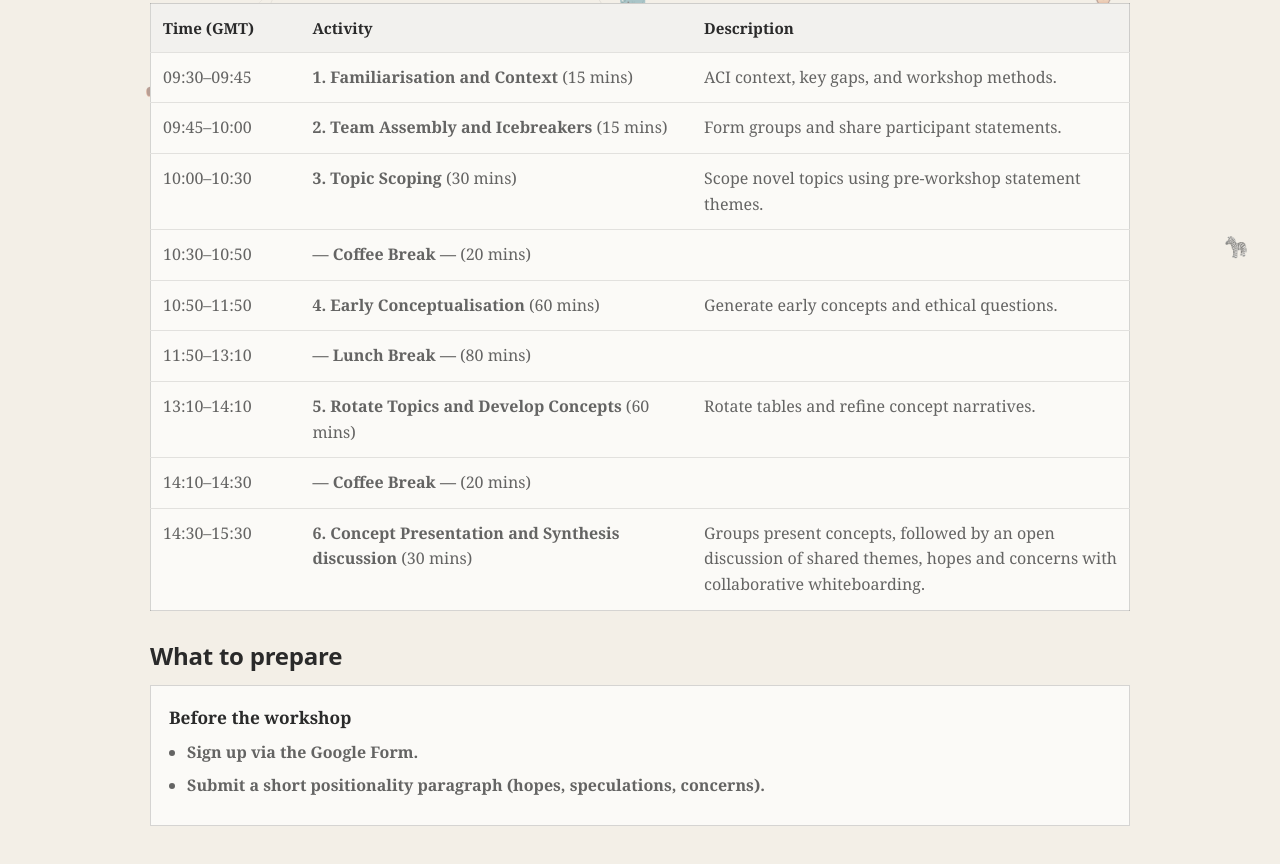
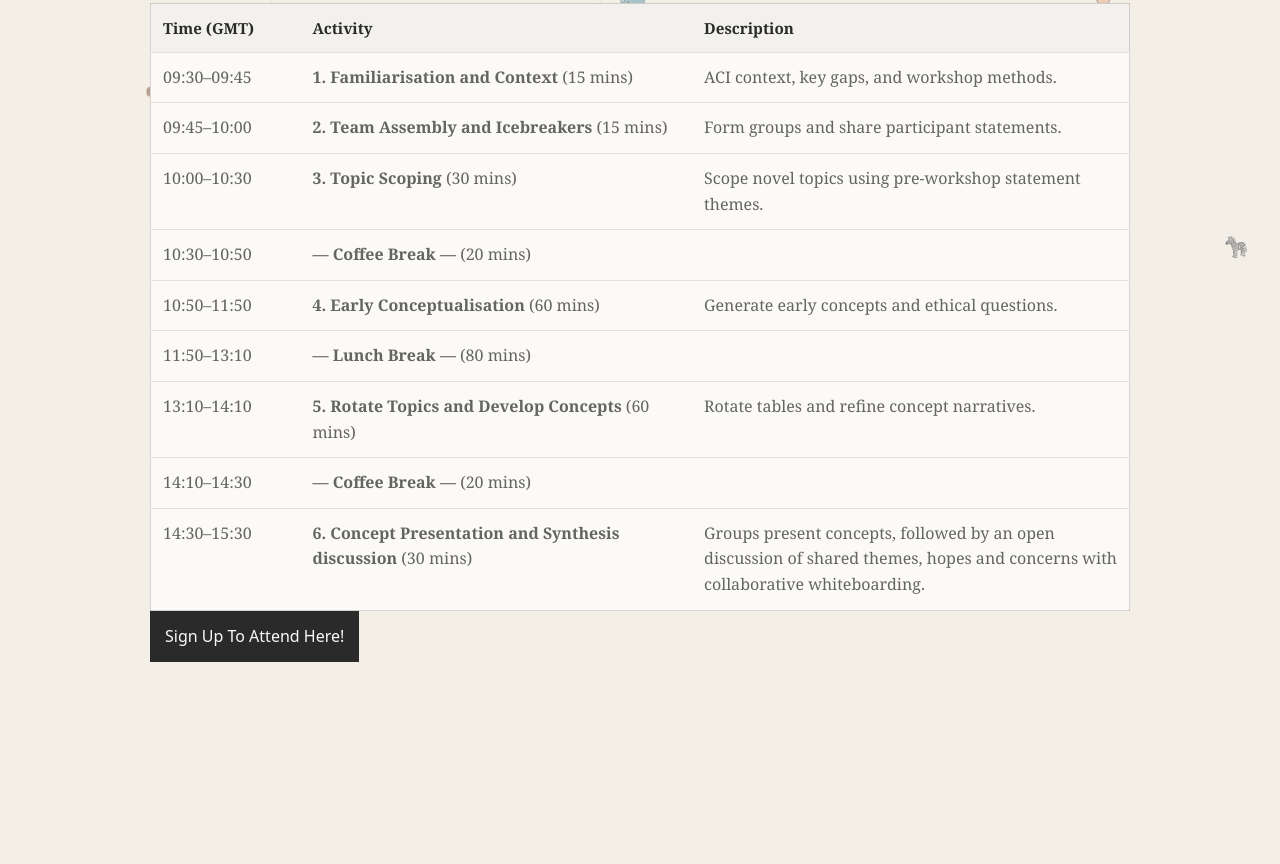
Before and after one commit to Torquoal/CreaturesXCyberspace, a plain HTML site: page schedule.html in a window 1280 px wide. Shown: the part 509-1373 px from the top of the page. After the commit the page ends 1235 px from the top, so only its background shows below. Drawn offline with Linux system fonts and the light colour scheme.

Commit message:
Update schedule.html

```diff
--- a/schedule.html
+++ b/schedule.html
@@ -138,21 +138,14 @@
           </table>
         </section>
 
-        <section aria-labelledby="prep-title">
-          <h2 class="section-title" id="prep-title">What to prepare</h2>
-          <div class="grid">
-            <div class="card">
-              <h3>Before the workshop</h3>
-              <ul class="list">
-                <li>Sign up via the Google Form.</li>
-                <li>
-                  Submit a short positionality paragraph (hopes, speculations,
-                  concerns).
-                </li>
-              </ul>
-            </div>
-          </div>
-        </section>
+        <a
+              class="btn btn-primary"
+              data-signup-link
+              href="https://docs.google.com/forms/d/e/1FAIpQLSeMGYl7zShqS2wK8KQbgLxn_6QZ76BqxhCKkeny4cI92czZ3A/viewform?usp=sharing&amp;ouid=118127600199843286922"
+              target="_blank"
+              rel="noreferrer"
+              >Sign Up To Attend Here!</a
+            >
       </section>
     </main>
   </body>
```
